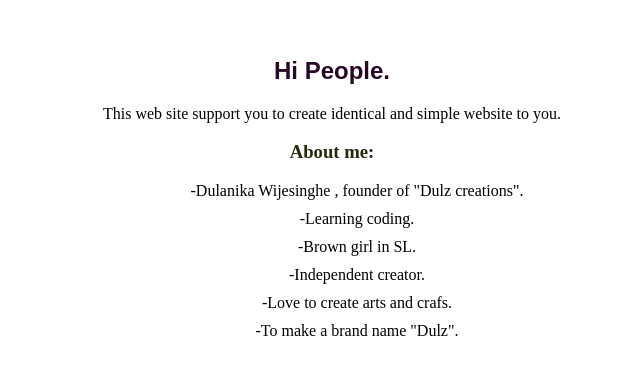
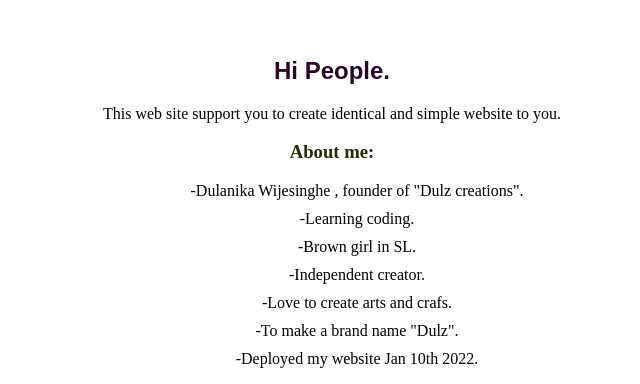
Before and after one commit to Dulanika/Dulz, a website built with Parcel: page index.html in a window 1280 px wide. Shown: the part 473-857 px from the top of the page, without its empty margins (308-948 px from the left). Before the commit the page ends 829 px from the top, so only its background shows below. Built offline with nearby package versions, Linux system fonts and the light colour scheme.

Commit message:
update-list

```diff
--- a/index.html
+++ b/index.html
@@ -25,6 +25,7 @@
           <li><span>-Independent creator.</span> </li>
           <li><span>-Love to create arts and crafs.</span></li>
           <li><span>-To make a brand name "Dulz".</span></li>
+          <li>-Deployed my website Jan 10th 2022.</li>
       </ul>
   </p>
 
```
